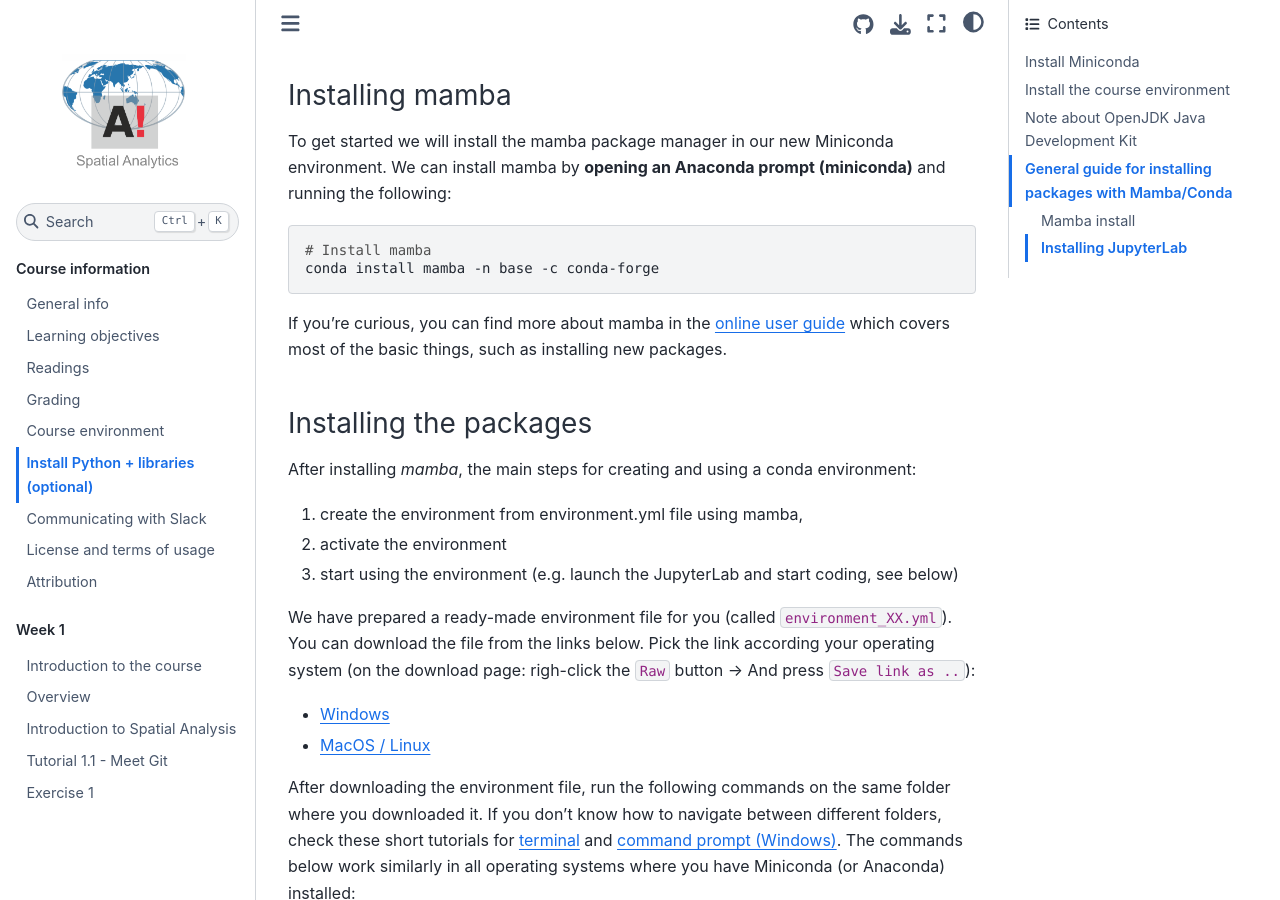
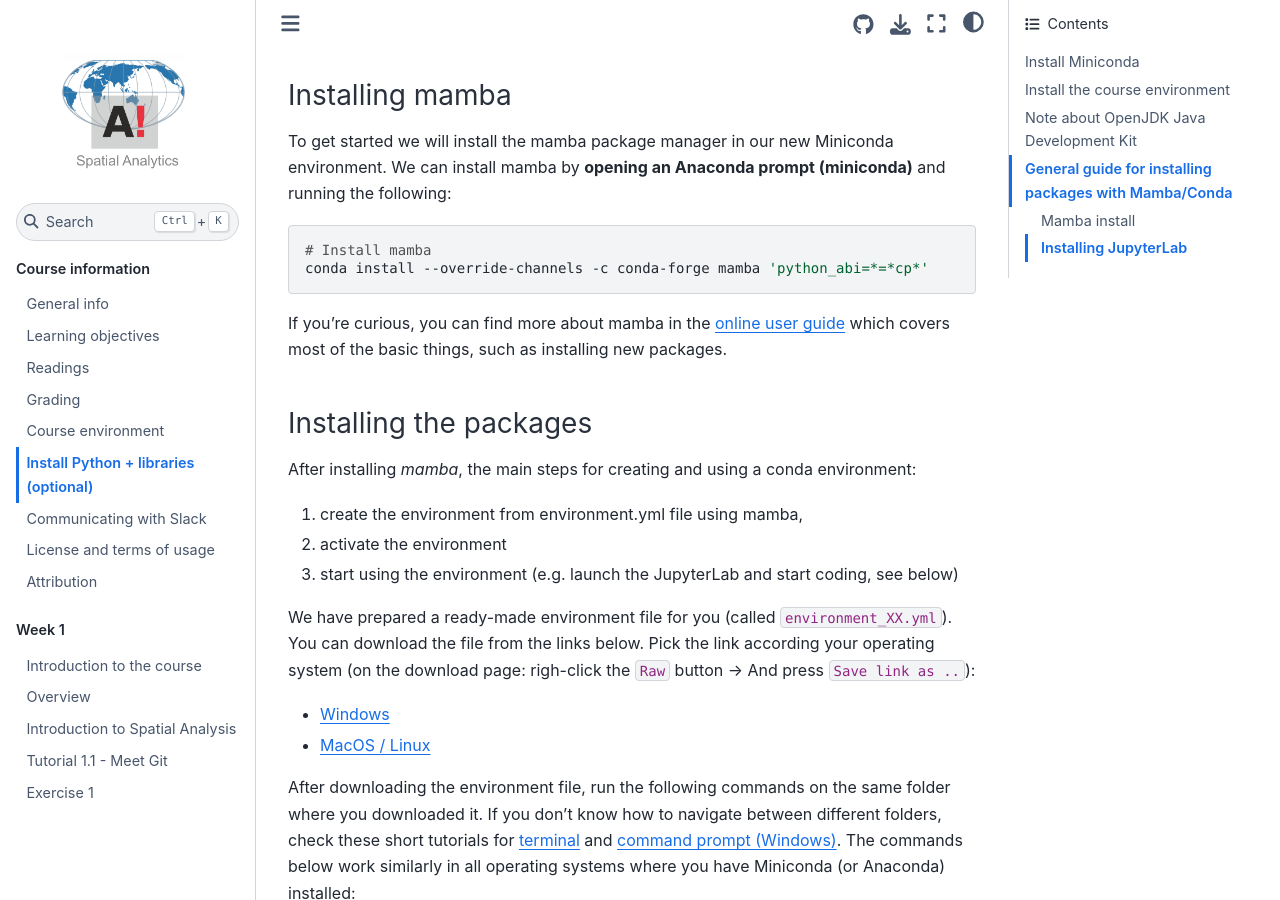
Before and after one commit to AaltoGIS/Spatial-Analytics, a Sphinx documentation site: the page built from source/course-info/installing-miniconda.rst, in a window 1280 px wide and 900 px high, scrolled down 2564 px. Built offline with Sphinx 7.4.7 and the Sphinx Book theme 1.1.4, drawn with Linux system fonts in a browser that asks for light colours; pages that are not in the unit, such as notebooks, are missing from menus.

Commit message:
Update mamba installation instruction

```diff
--- a/source/course-info/installing-miniconda.rst
+++ b/source/course-info/installing-miniconda.rst
@@ -90,7 +90,7 @@ We can install mamba by **opening an Anaconda prompt (miniconda)** and running t
 .. code-block:: bash
 
     # Install mamba
-    conda install mamba -n base -c conda-forge
+    conda install --override-channels -c conda-forge mamba 'python_abi=*=*cp*'
 
 If you're curious, you can find more about mamba in the `online user guide <https://mamba.readthedocs.io/en/latest/index.html>`__ which covers most of the basic things, such as installing new packages.
 
```
